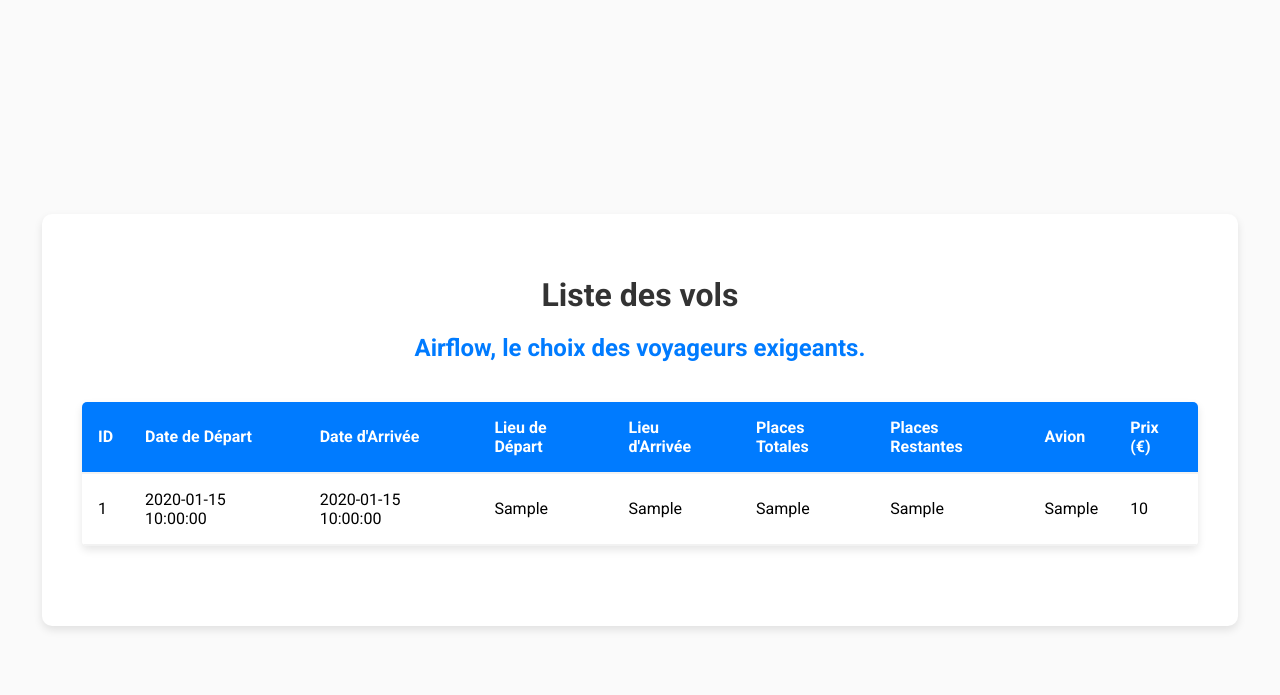
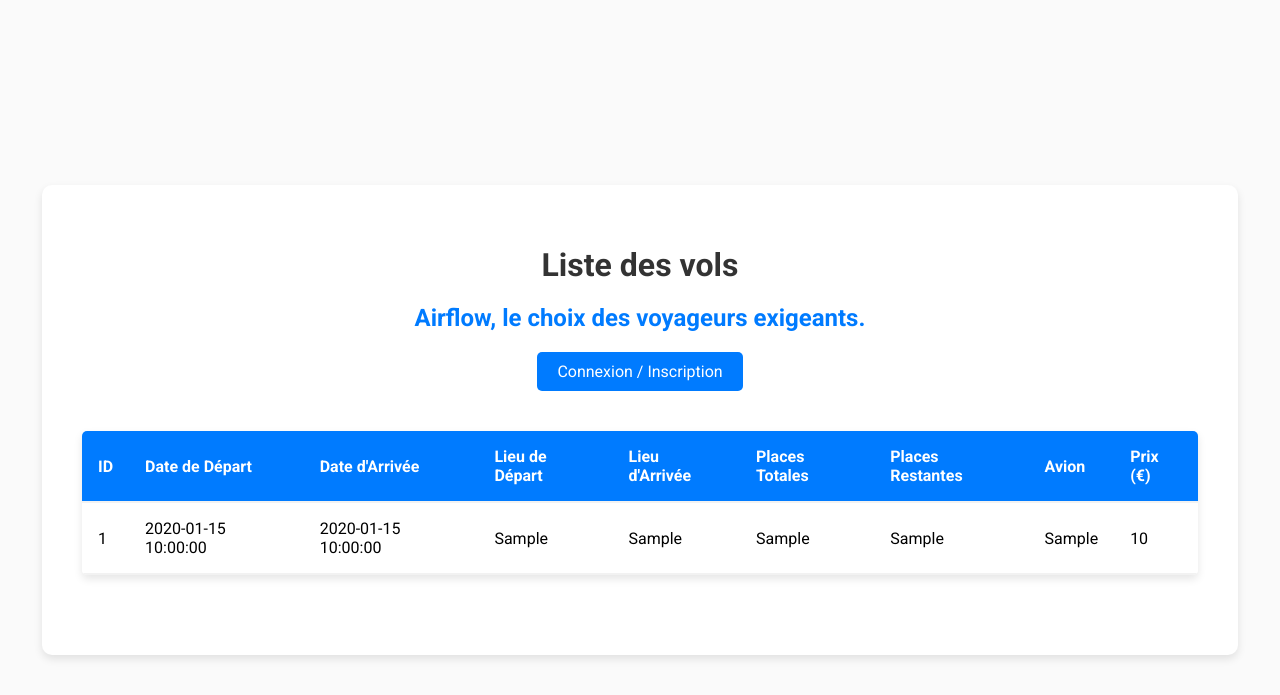
Before and after one commit to Lilian-Noacco/SAE-R4.DevCloud.10, a Python web app: template templates/vols.html in a window 1280 px wide. Shown: the top 695 px of the page. Run offline with Jinja, Linux system fonts and the light colour scheme; the template is opened without the code that fills it: most values are stand-ins (such as "Sample title", 1, 10 or a date in 2020).

Commit message:
Ajout bouton de déconnexion

```diff
--- a/static/styles.css
+++ b/static/styles.css
@@ -113,3 +113,22 @@ button:hover {
 .container h2 {
     color: #007bff;
 }
+
+.header-button {
+    flex-shrink: 0;
+}
+
+.button {
+    display: inline-block;
+    padding: 10px 20px;
+    font-size: 16px;
+    text-decoration: none;
+    color: white;
+    background-color: #007BFF;
+    border-radius: 5px;
+    transition: background-color 0.3s;
+}
+
+.button:hover {
+    background-color: #0056b3;
+}
--- a/templates/vols.html
+++ b/templates/vols.html
@@ -11,8 +11,19 @@
 <body>
 <div class="container">
     <header>
+        <div class="header-content">
+            <div class="header-text">
                 <h1>Liste des vols</h1>
                 <h2>Airflow, le choix des voyageurs exigeants.</h2>
+            </div>
+            <div class="header-button">
+                {% if session.get('token') %}
+                <a href="{{ url_for('logout') }}" class="button">Déconnexion</a>
+                {% else %}
+                <a href="{{ url_for('login_register') }}" class="button">Connexion / Inscription</a>
+                {% endif %}
+            </div>
+        </div>
     </header>
     <main>
         <div class="table-container">
@@ -28,6 +39,9 @@
                     <th>Places Restantes</th>
                     <th>Avion</th>
                     <th>Prix (€)</th>
+                    {% if session.get('token') %}
+                    <th>Réserver</th>
+                    {% endif %}
                 </tr>
                 </thead>
                 <tbody>
@@ -42,6 +56,9 @@
                     <td>{{ vol.vol_place_restante }}</td>
                     <td>{{ vol.vol_avion }}</td>
                     <td>{{ vol.vol_prix }}</td>
+                    {% if session.get('token') %}
+                    <td>Je réserve !</td>
+                    {% endif %}
                 </tr>
                 {% endfor %}
                 </tbody>
```
Also changed, not shown: main.py (+6 -7 lines), sae410/db.sqlite3. Lines whose indentation alone changed are shown as unchanged.
